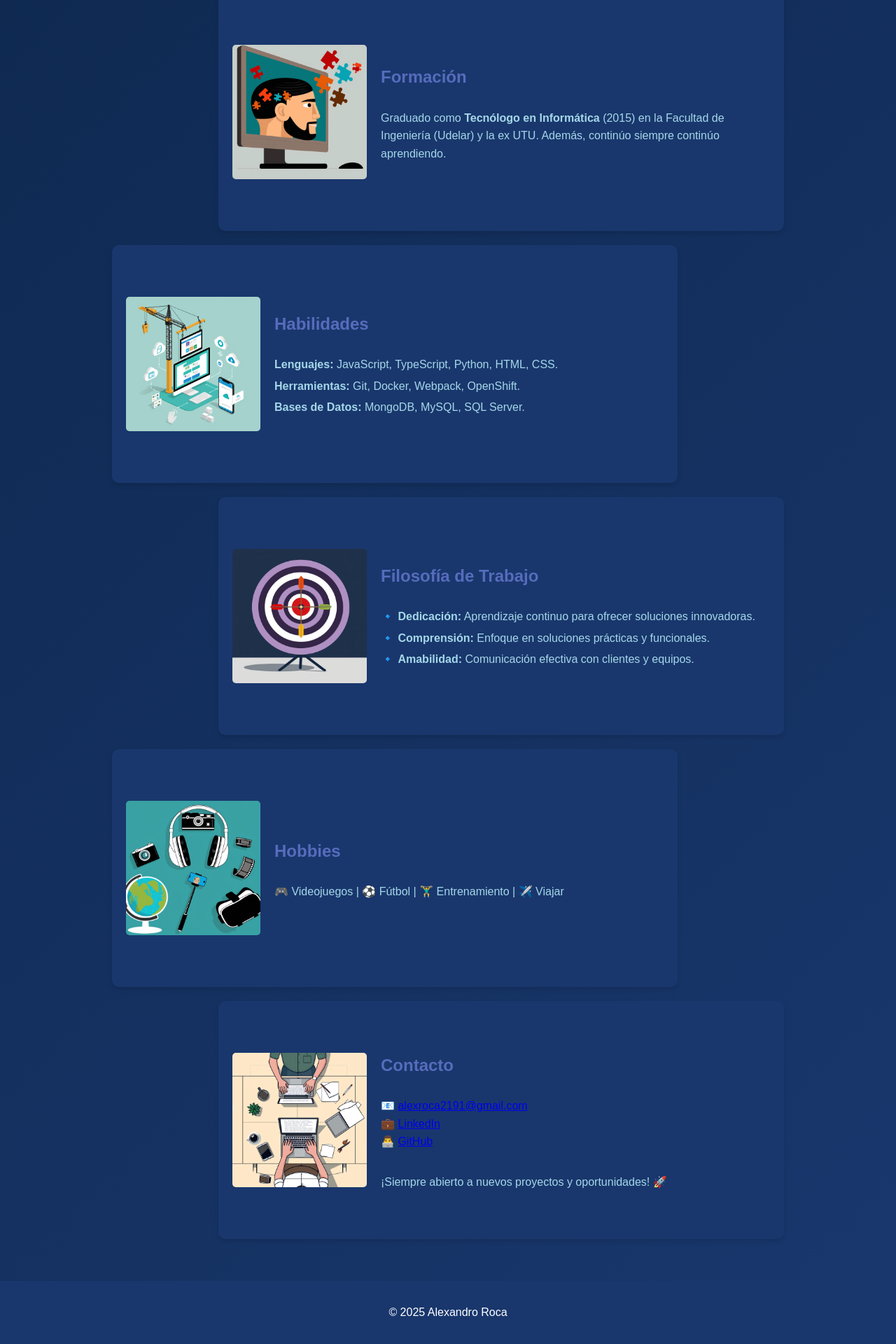
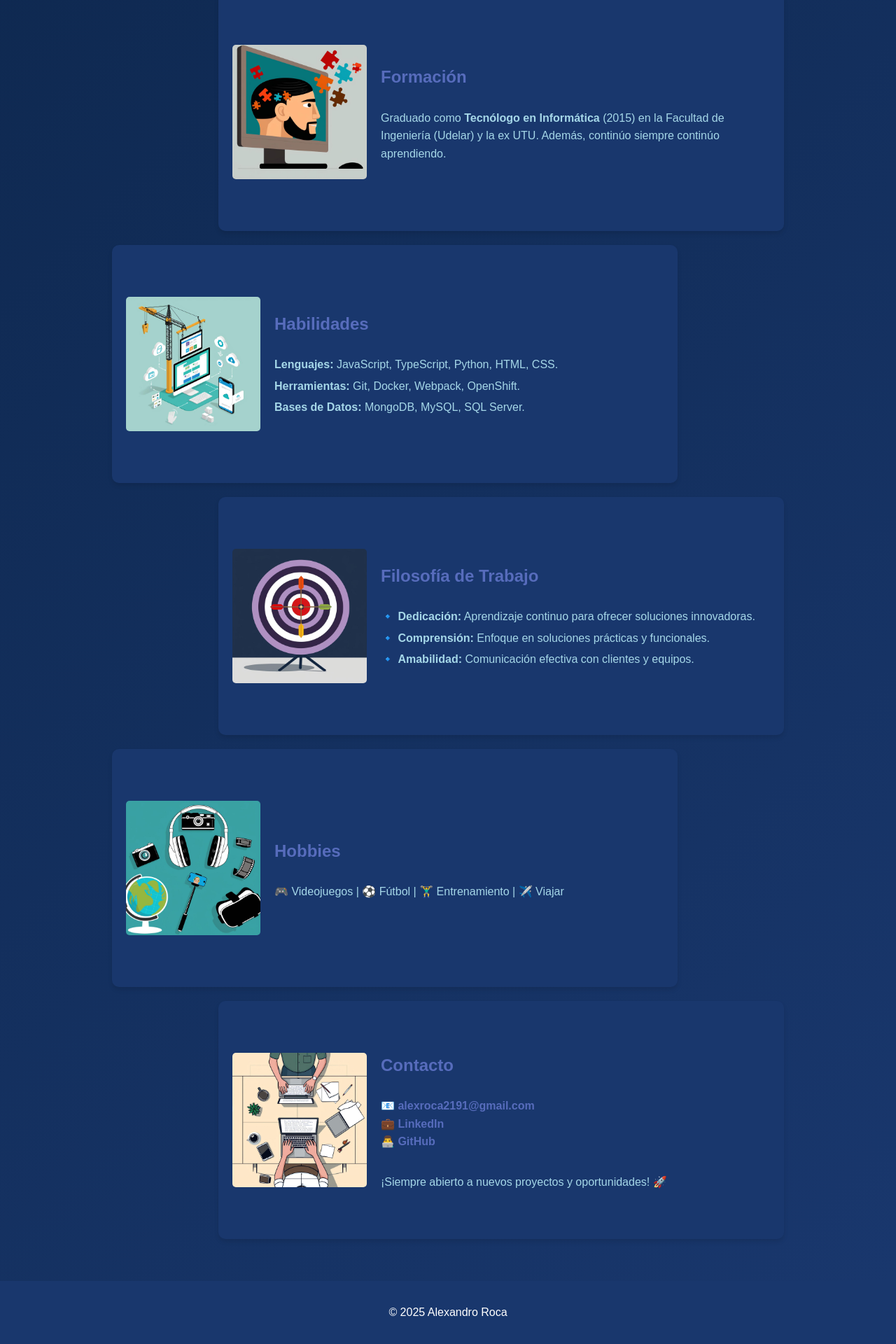
Before and after one commit to alexrok21/alexrok21.github.io, a Jekyll site: the page built from pages/about.markdown, in a window 1280 px wide. Shown: the part 1262-3182 px from the top of the page at 70% size. Built offline with Jekyll 4.4.1, drawn with Linux system fonts in a browser that asks for light colours.

Commit message:
about contact sin decorativos en links

```diff
--- a/assets/css/about.css
+++ b/assets/css/about.css
@@ -126,6 +126,24 @@
 	/* Centra verticalmente */
 }
 
+/* Estilo de los enlaces dentro de .card-content */
+.card-content a {
+	color: var(--color-accent); /* Color principal para los enlaces */
+	text-decoration: none; /* Eliminar subrayado predeterminado */
+	font-weight: bold; /* Resaltar el texto */
+	transition: color 0.3s ease; /* Animación suave al pasar el cursor */
+}
+
+/* Estado hover (cuando el usuario pasa el cursor sobre el enlace) */
+.card-content a:hover {
+	color: var(--color-highlight); /* Cambiar color al pasar el cursor */
+}
+
+/* Estado visited (cuando el enlace ya ha sido visitado) */
+.card-content a:visited {
+	color: var(--color-accent); /* Mantener el mismo color que el estado normal */
+}
+
 .card-content h2 {
 	font-size: 1.5rem;
 	margin-bottom: 10px;
--- a/pages/about.markdown
+++ b/pages/about.markdown
@@ -112,7 +112,7 @@
             <h2>Contacto</h2>
             <p>
                 📧 <a href="mailto:alexroca2191@gmail.com">alexroca2191@gmail.com</a><br>
-                💼 <a href="https://linkedin.com/in/tu-perfil" target="_blank">LinkedIn</a><br>
+                💼 <a href="https://www.linkedin.com/in/alexandro-roca-911b76133" target="_blank">LinkedIn</a><br>
                 👨‍💻 <a href="https://github.com/alexrok21" target="_blank">GitHub</a>
             </p>
             <p>¡Siempre abierto a nuevos proyectos y oportunidades! 🚀</p>
```
